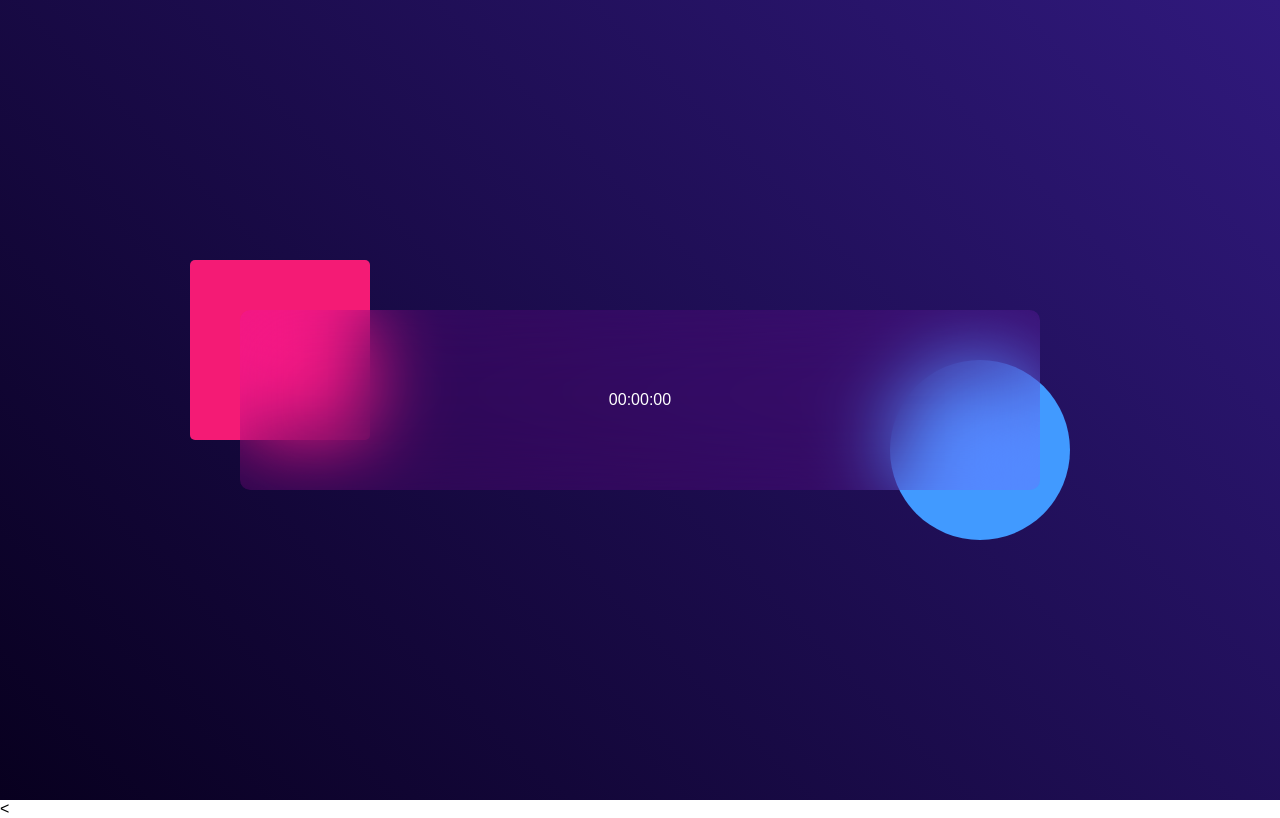
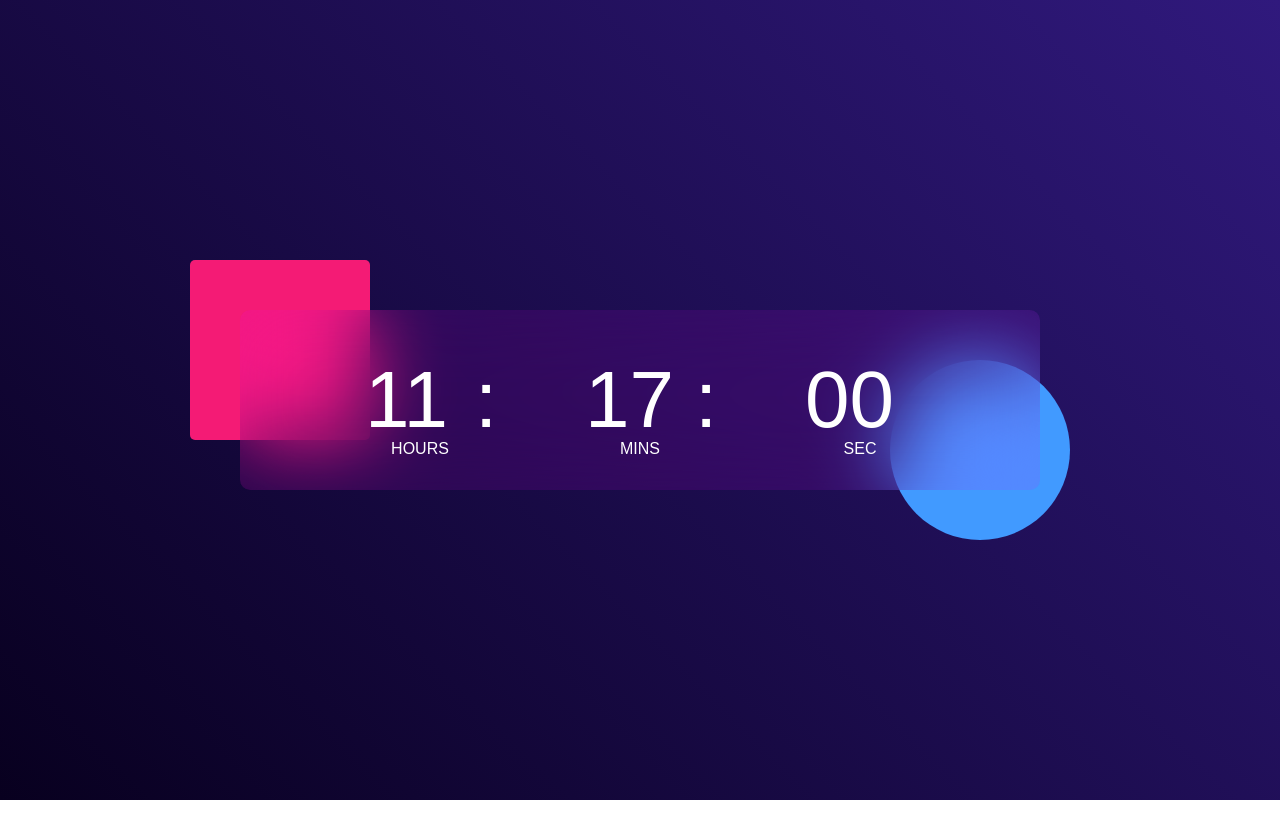
Before and after one commit to amiksha125/digital-clock, a plain HTML site: page index.html in a window 1280 px wide. Drawn offline with Linux system fonts and the light colour scheme.

Commit message:
displayed current time using date object in js

```diff
--- a/index.html
+++ b/index.html
@@ -10,12 +10,32 @@
     <div class="hero">
         <div class="container">
             <div class="clock">
-                <span>00</span>
+                <span id="hrs">00</span>
                 <span>:</span>
-                <span>00</span>
+                <span id="min">00</span>
                 <span>:</span>
-                <span>00</span>
+                <span id="sec">00</span>
             </div>
         </div>
     </div>
-<
+
+    <script>
+
+        let hrs = document.getElementById("hrs");
+        let min = document.getElementById("min");
+        let sec = document.getElementById("sec");
+
+        let currentTime = new Date();
+
+        console.log(currentTime.getHours());
+        // you will see loocal time and date
+
+        hrs.innerHTML = currentTime.getHours();
+        min.innerHTML = currentTime.getMinutes();
+        sec.inert = currentTime.getSeconds();
+
+
+
+    </script>
+</body>
+</html>
--- a/style.css
+++ b/style.css
@@ -62,3 +62,30 @@
  z-index: -1;
  /*container will be hidden  */
 }
+
+.clock span{
+    font-size: 80px;
+    width: 110px;
+    display: inline-block;
+    position: relative;
+}
+
+.clock span::after{
+  font-size: 16px;
+  position: absolute;
+  bottom: -12px;
+  left: 50%;
+  transform: translate(-50%);
+}
+
+#hrs::after{
+     content: 'HOURS';
+}
+
+#min::after{
+     content: 'MINS';
+}
+
+#sec::after{
+     content: 'SEC';
+}
```
